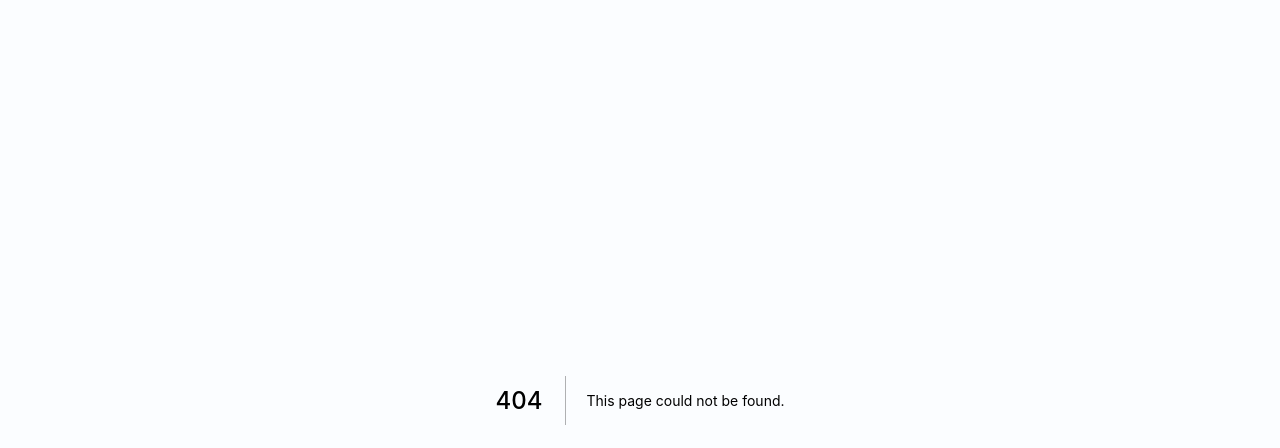
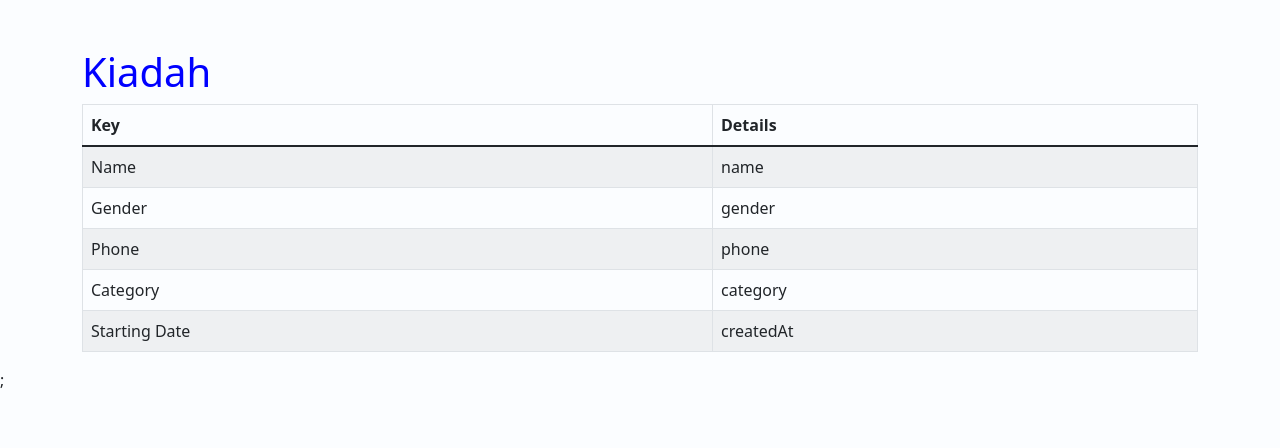
Before and after one commit to iqbalwalii/kashmirCure, a Next.js app: page /appointment/1 in a window 1280 px wide. Before the commit this address had no page. Shown: the top 448 px of the page. Built offline with nearby package versions, Linux system fonts and the light colour scheme.

Commit message:
cleared warnings

```diff
--- a/src/Components/Consultations.js
+++ b/src/Components/Consultations.js
@@ -2,6 +2,7 @@ import { Table, Button } from "react-bootstrap";
 import { Trash } from "react-bootstrap-icons";
 import { connect } from "react-redux";
 import { deleteAppointment } from "../services/AppointmentService";
+import Link from "next/link";
 const Consultations = (props) => {
   const { appointments } = props;
   // const onDeleteHandler = (id) => {
@@ -32,6 +33,7 @@ const Consultations = (props) => {
           <tbody>
             {appointments?.map((patient, index) => {
               return (
+                <Link href={`appointment/${patient._id}`}>
                   <tr>
                     <td>{index + 1}</td>
                     <td>{patient?.name}</td>
@@ -47,6 +49,7 @@ const Consultations = (props) => {
                       </Button>
                     </td> */}
                   </tr>
+                </Link>
               );
             })}
           </tbody>
--- /dev/null
+++ b/src/pages/appointment/[id].js
@@ -0,0 +1,58 @@
+import React from "react";
+import { Container, Row, Col, Table } from "react-bootstrap";
+import Link from "next/link";
+import { connect } from "react-redux";
+const Appointment = () => {
+  return (
+    <Container className="mt-5">
+      <Row>
+        <Col xs={12} md={6}>
+          <h1>
+            <Link href="/">
+              <a style={{ color: "blue", textDecoration: "none" }}>Kiadah</a>
+            </Link>
+          </h1>
+        </Col>
+      </Row>
+      <Row>
+        <Table striped bordered hover responsive>
+          <thead>
+            <tr>
+              <th>Key</th>
+              <th>Details</th>
+            </tr>
+          </thead>
+          <tbody>
+            <tr>
+              <td>Name</td>
+              <td>name</td>
+            </tr>
+            <tr>
+              <td>Gender</td>
+              <td>gender</td>
+            </tr>
+            <tr>
+              <td>Phone</td>
+              <td>phone</td>
+            </tr>
+            <tr>
+              <td>Category</td>
+              <td>category</td>
+            </tr>
+            <tr>
+              <td>Starting Date</td>
+              <td>createdAt</td>
+            </tr>
+          </tbody>
+        </Table>
+      </Row>
+    </Container>
+  );
+};
+const mapStateToProps = (state) => {
+  return {
+    ...state,
+    Appointment: state.appointment,
+  };
+};
+export default connect(mapStateToProps)(Appointment);
```
Lines whose indentation alone changed are shown as unchanged.
